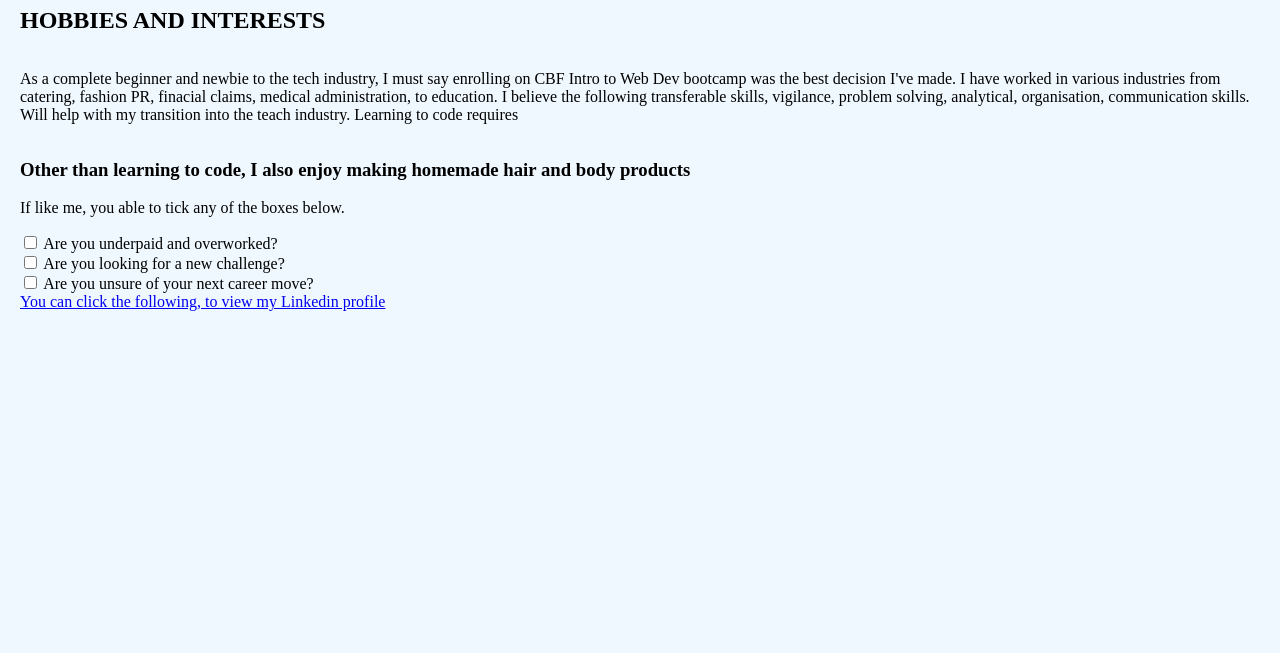
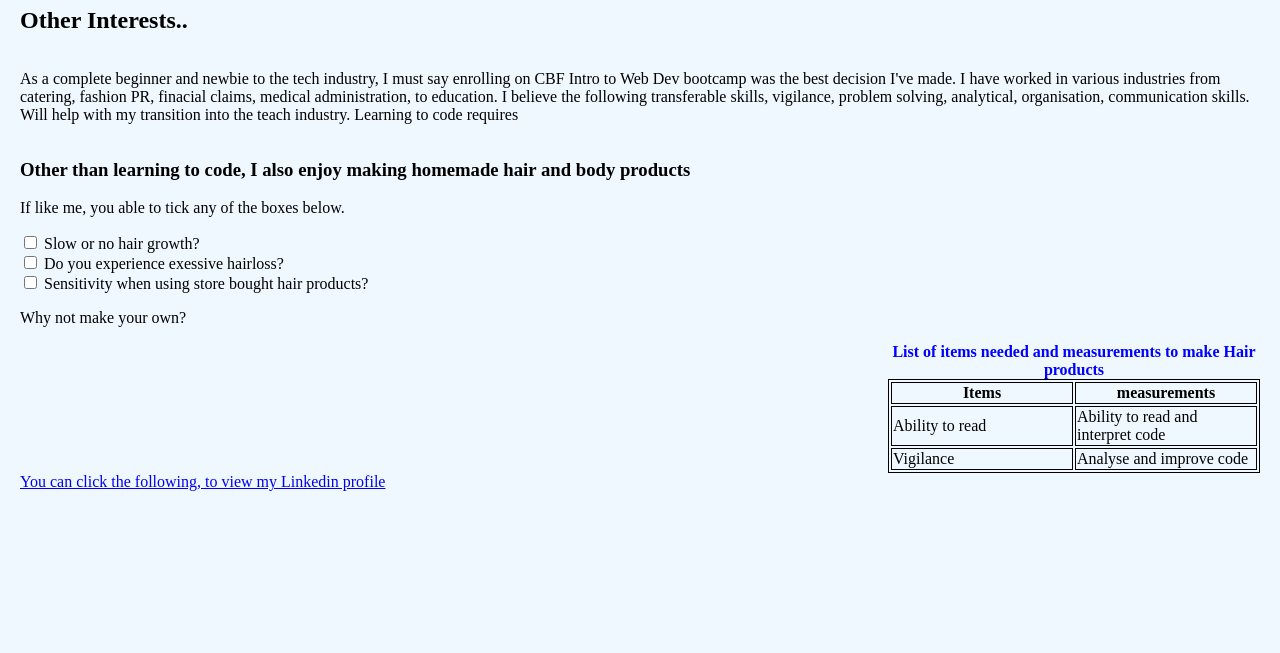
Before and after one commit to CassieEsdelle/portfolio, a plain HTML site: page other interests.html in a window 1280 px wide. Shown: the part 147-800 px from the top of the page. Drawn offline with Linux system fonts and the light colour scheme.

Commit message:
added a table other interests html, edited margin and position of table

```diff
--- a/hobbies&interests.html
+++ b/other interests.html
@@ -13,7 +13,7 @@
             <nav>
                 <ul>
                     <li><a href="index.html">HOME</a></li>
-                    <li><a href="hobbies&interests.html">HOBBIES & INTERESTS</a></li>
+                    <li><a href="other interests.html">OTHER INTERESTS</a></li>
                 </ul>
             </nav>
             <!--remeber to add code for navigation-->
@@ -22,7 +22,7 @@
         </header>
 
         <main>
-            <h2>HOBBIES AND INTERESTS</h2>
+            <h2>Other Interests..</h2>
             <section>
                 <div class="flex-container">
                     <p>As a complete beginner and newbie to the tech industry, I must say
@@ -40,15 +40,35 @@
                 <section><h3><b>Other than learning to code, I also enjoy making homemade hair and body products</b></h3>
                     <p>If like me, you able to tick any of the boxes below. </p>
                     <form>
-                        <input type="checkbox" id="option1" name="option1" value="Are you underpaid and overworked">
-                        <label for="option1"> Are you underpaid and overworked?</label><br>
-                        <input type="checkbox" id="option2" name="option2" value="Are you looking for a new challenge">
-                        <label for="vehicle2"> Are you looking for a new challenge?</label><br>
-                        <input type="checkbox" id="option3" name="option3" value="Are you unsure of your next career move">
-                        <label for="vehicle3"> Are you unsure of your next career move?</label>
+                        <input type="checkbox" id="option1" name="option1" value="Slow or no hair growth?">
+                        <label for="option1"> Slow or no hair growth?</label><br>
+                        <input type="checkbox" id="option2" name="option2" value="Do you experience exessive hairloss?">
+                        <label for="vehicle2"> Do you experience exessive hairloss?</label><br>
+                        <input type="checkbox" id="option3" name="option3" value="Sensitivity when using store bought hair products?">
+                        <label for="vehicle3"> Sensitivity when using store bought hair products?</label>
                       </form>
+                      <p>Why not make your own?</p>
+                    </section>
 
-                    </section>
+                    <div>
+                        <table>
+                            <caption><strong>List of items needed and measurements to make Hair products</strong></caption>
+
+                            <tr>
+                            <th>Items</th>
+                            <th>measurements</th>
+                          </tr>
+                          <tr>
+                            <td>Ability to read</td>
+                            <td>Ability to read and interpret code</td>
+                          </tr>
+                          <tr>
+                            <td>Vigilance</td>
+                            <td>Analyse and improve code</td>
+                          </tr>
+
+                        </table>
+                    </div>
 
         </main>
         <footer><a href="https://www.linkedin.com/in/cassie-esdelle-40115a9b/">You can click the following, to view my Linkedin profile</a></footer>
--- a/style.css
+++ b/style.css
@@ -32,3 +32,11 @@ h1 {
 }
 p {display:block
 }
+caption {color:blue
+}
+table, th, td {
+    width: 30%;
+    margin-left: 70%;
+    border:1px solid black;
+
+}
```
Also changed, not shown: index.html (+3 -2 lines).
